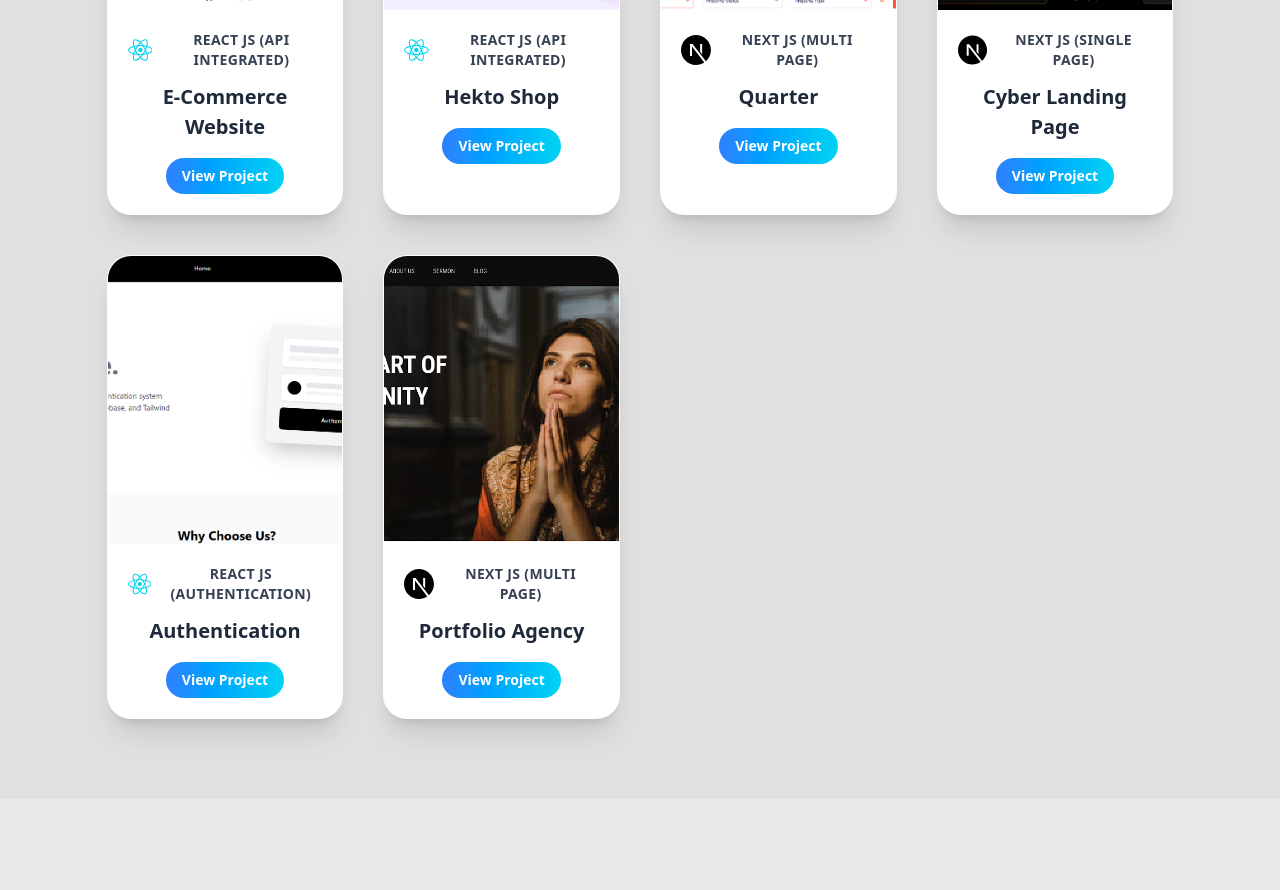
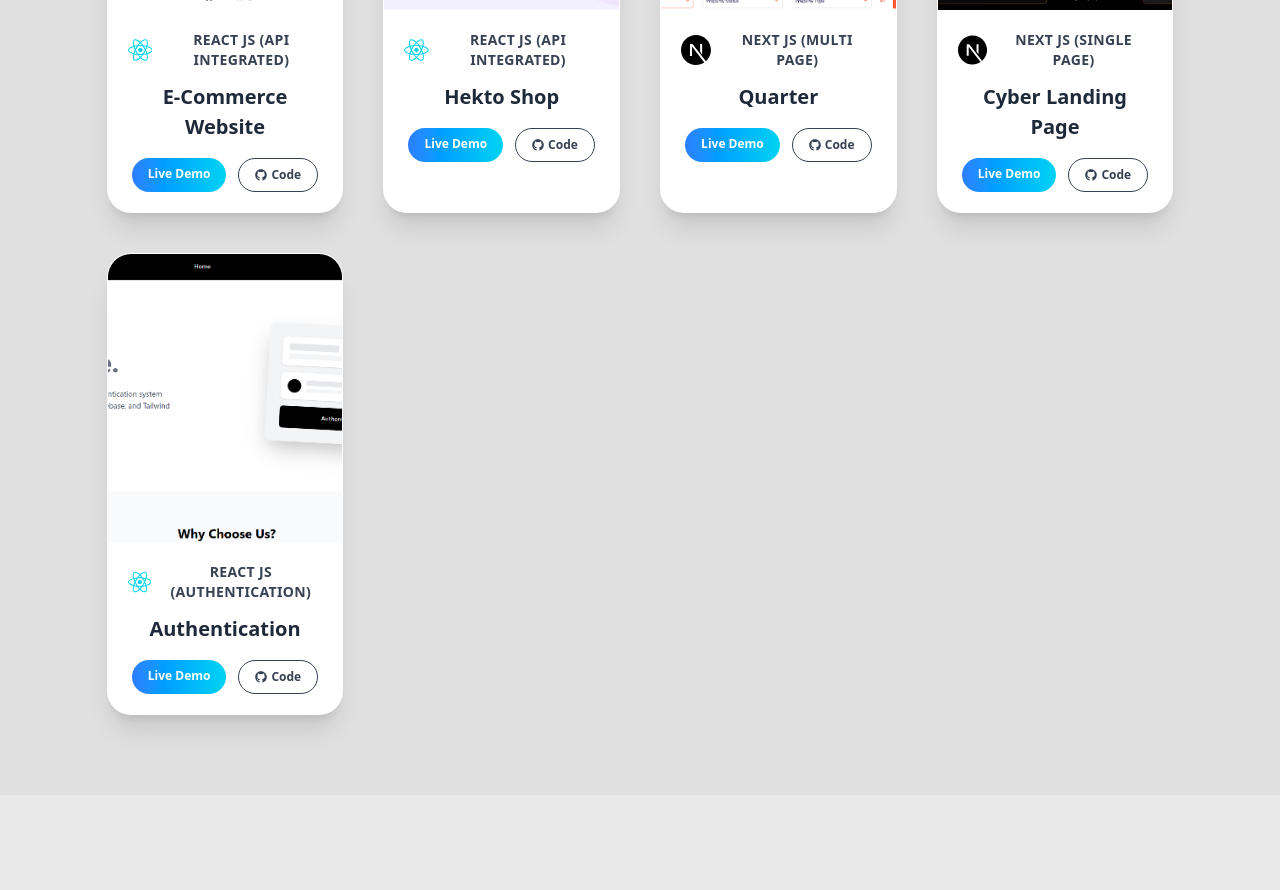
Before and after one commit to khaled6013/MY-PORTFOLIO, a React (Vite) app: page / in a window 1280 px wide. Shown: the part 2780-3670 px from the top of the page. Built offline with nearby package versions, Linux system fonts and the light colour scheme.

Commit message:
project update

```diff
--- a/src/components/Project.jsx
+++ b/src/components/Project.jsx
@@ -1,6 +1,6 @@
 import React from "react";
 import { motion } from "framer-motion";
-import { FaReact } from "react-icons/fa";
+import { FaReact, FaGithub } from "react-icons/fa";
 import { SiNextdotjs } from "react-icons/si";
 
 import ecom from "../assets/e-com.png";
@@ -10,7 +10,6 @@ import part from "../assets/part.png";
 import hekto from "../assets/hekto.png";
 import Authentication from '../assets/Athu.png'
 
-
 const projects = [
   {
     title: "E-Commerce Website",
@@ -18,6 +17,7 @@ const projects = [
     icon: <FaReact className="text-cyan-400 text-3xl" />,
     img: ecom,
     link: "https://zingy-mochi-1d5f2f.netlify.app/",
+    github: "https://github.com/khaled6013/E-commerce",
   },
   {
     title: "Hekto Shop",
@@ -25,6 +25,7 @@ const projects = [
     icon: <FaReact className="text-cyan-400 text-3xl" />,
     img: hekto,
     link: "https://e-commerce-m-ten.vercel.app/",
+    github: "https://github.com/khaled6013/E-commerce--M-",
   },
   {
     title: "Quarter",
@@ -32,6 +33,7 @@ const projects = [
     icon: <SiNextdotjs className="text-black text-3xl" />,
     img: qu,
     link: "https://quarter-next-js.vercel.app/",
+    github: "https://github.com/khaled6013/Quarter-next-js",
   },
   {
     title: "Cyber Landing Page",
@@ -39,6 +41,7 @@ const projects = [
     icon: <SiNextdotjs className="text-black text-3xl" />,
     img: cyber,
     link: "https://cyber-ai-iota.vercel.app/",
+    github: "https://github.com/khaled6013/cyber-ai",
   },
   {
     title: "Authentication",
@@ -46,13 +49,7 @@ const projects = [
     icon: <FaReact className="text-cyan-400 text-3xl" />,
     img: Authentication,
     link: "https://authentication-rouge-seven.vercel.app/",
-  },
-  {
-    title: "Portfolio Agency",
-    tech: "Next JS (Multi Page)",
-    icon: <SiNextdotjs className="text-black text-3xl" />,
-    img: part,
-    link: "https://your-finance-dashboard.com",
+    github: "https://github.com/khaled6013/Authentication",
   },
 ];
 
@@ -68,10 +65,7 @@ const Project = () => {
           {projects.map((project, index) => (
             <motion.div
               key={index}
-              onClick={() =>
-                project.link !== "#" && window.open(project.link, "_blank")
-              }
-              className="group relative bg-white rounded-3xl overflow-hidden shadow-xl hover:shadow-2xl transition-all duration-500 cursor-pointer border border-transparent hover:border-blue-400"
+              className="group relative bg-white rounded-3xl overflow-hidden shadow-xl hover:shadow-2xl transition-all duration-500 border border-transparent hover:border-blue-400"
               whileHover={{ scale: 1.05 }}
               whileTap={{ scale: 0.96 }}
               initial={{ opacity: 0, y: 40 }}
@@ -79,7 +73,6 @@ const Project = () => {
               transition={{ duration: 0.6, delay: index * 0.1 }}
               viewport={{ once: true }}
             >
-              {/* Image */}
               <div className="relative h-56 md:h-64 lg:h-72 overflow-hidden">
                 <img
                   src={project.img}
@@ -88,8 +81,6 @@ const Project = () => {
                 />
                 <div className="absolute inset-0 bg-linear-to-t from-black/80 via-black/30 to-transparent opacity-0 group-hover:opacity-100 transition-all duration-500" />
               </div>
-
-              {/* Content */}
               <div className="p-5 text-center relative z-10">
                 <div className="flex justify-center items-center gap-2 mb-3">
                   {project.icon}
@@ -101,23 +92,32 @@ const Project = () => {
                 <h3 className="font-bold text-[20px] text-gray-800 group-hover:text-blue-500 transition-all duration-300">
                   {project.title}
                 </h3>
-
-                {/* View Project Button */}
+                <div className="flex justify-center gap-3 mt-4">
                     {project.link !== "#" ? (
                       <a
                         href={project.link}
                         target="_blank"
                         rel="noopener noreferrer"
-                    onClick={(e) => e.stopPropagation()}
-                    className="inline-block mt-4 text-sm font-semibold text-white bg-linear-to-r from-blue-500 to-cyan-400 px-4 py-2 rounded-full hover:shadow-lg hover:shadow-blue-400/40 transition-all duration-300"
+                        className="inline-block text-xs font-semibold text-white bg-linear-to-r from-blue-500 to-cyan-400 px-4 py-2 rounded-full hover:shadow-lg hover:shadow-blue-400/40 transition-all duration-300"
                       >
-                    View Project
+                        Live Demo
                       </a>
                     ) : (
-                  <p className="text-gray-500 text-sm mt-4 italic">
+                      <p className="text-gray-500 text-sm italic">
                         Coming Soon
                       </p>
                     )}
+
+                    {/* GitHub Button */}
+                    <a
+                        href={project.github}
+                        target="_blank"
+                        rel="noopener noreferrer"
+                        className="inline-flex items-center gap-1 text-xs font-semibold text-gray-700 border border-gray-700 px-4 py-2 rounded-full hover:bg-black hover:text-white transition-all duration-300"
+                    >
+                        <FaGithub /> Code
+                    </a>
+                </div>
               </div>
 
               {/* Glow Effect */}
```
Lines whose indentation alone changed are shown as unchanged.
